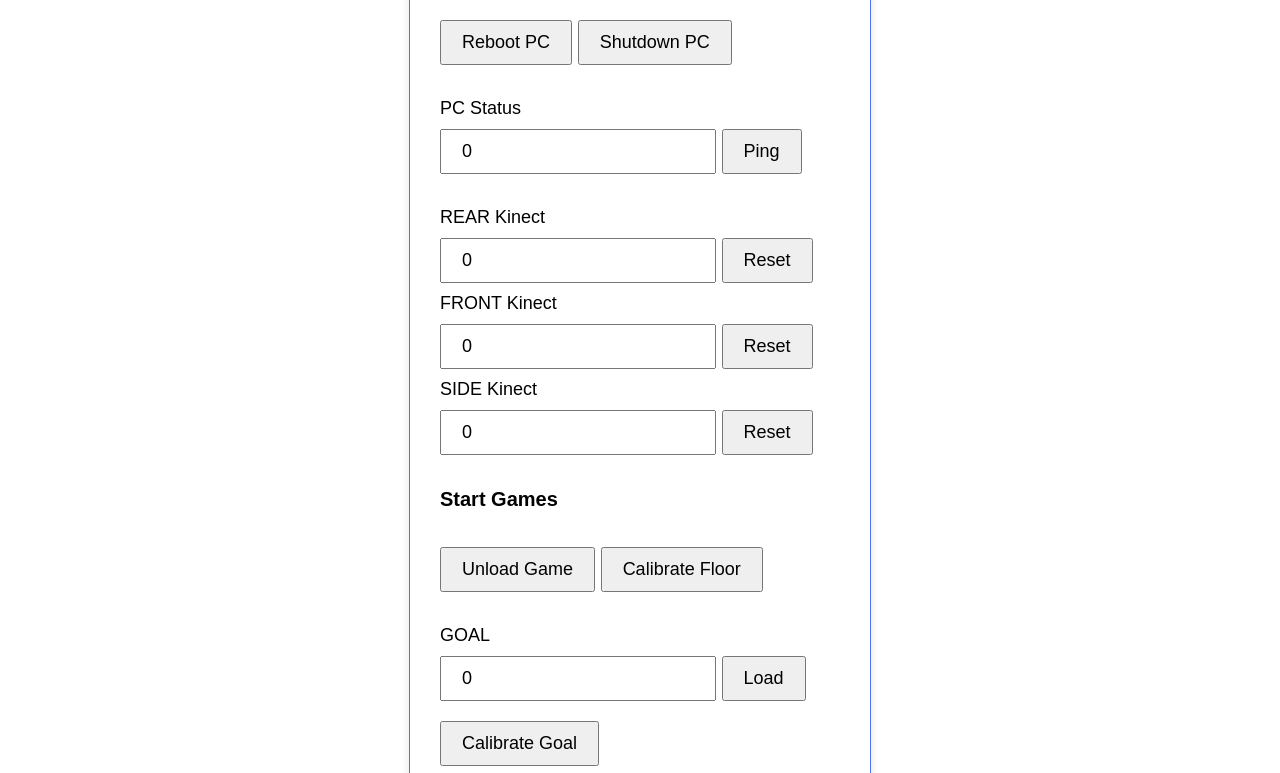
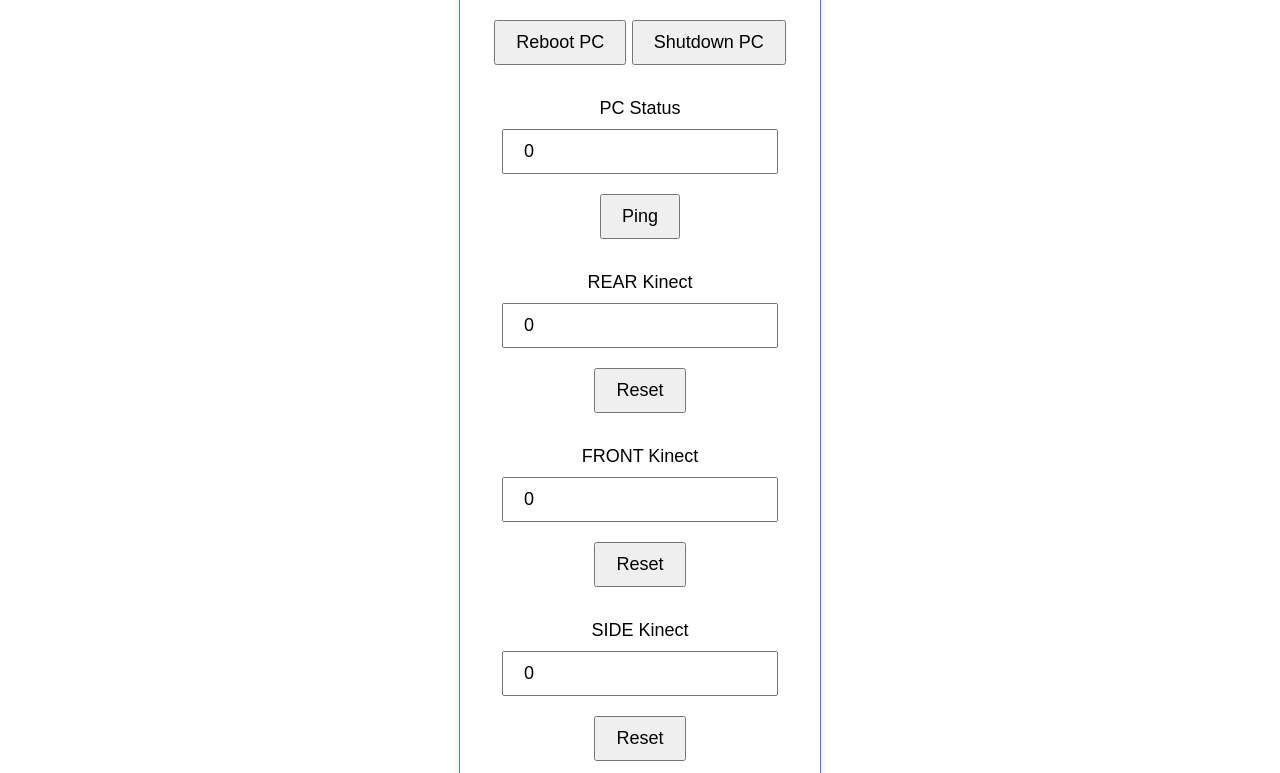
Before and after one commit to Rami-Aldahir/ws_controller, a plain HTML site: page PC Controls/index.html in a window 1280 px wide. Shown: the part 166-939 px from the top of the page. Drawn offline with Linux system fonts and the light colour scheme.

Commit message:
Add files via upload

```diff
--- a/PC Controls/style.css
+++ b/PC Controls/style.css
@@ -31,8 +31,8 @@ body {
 section {
     border: 1px solid #5372ef;
     padding: 30px;
-    width: 400px;
-    text-align: left;
+    width: 300px;
+    text-align: center;
     margin: 20px;
     box-shadow: 0 4px 8px rgba(0,0,0,0.1);
     font-size: 20px;
```
Also changed, not shown: PC Controls/index.html (+5 -5 lines).
